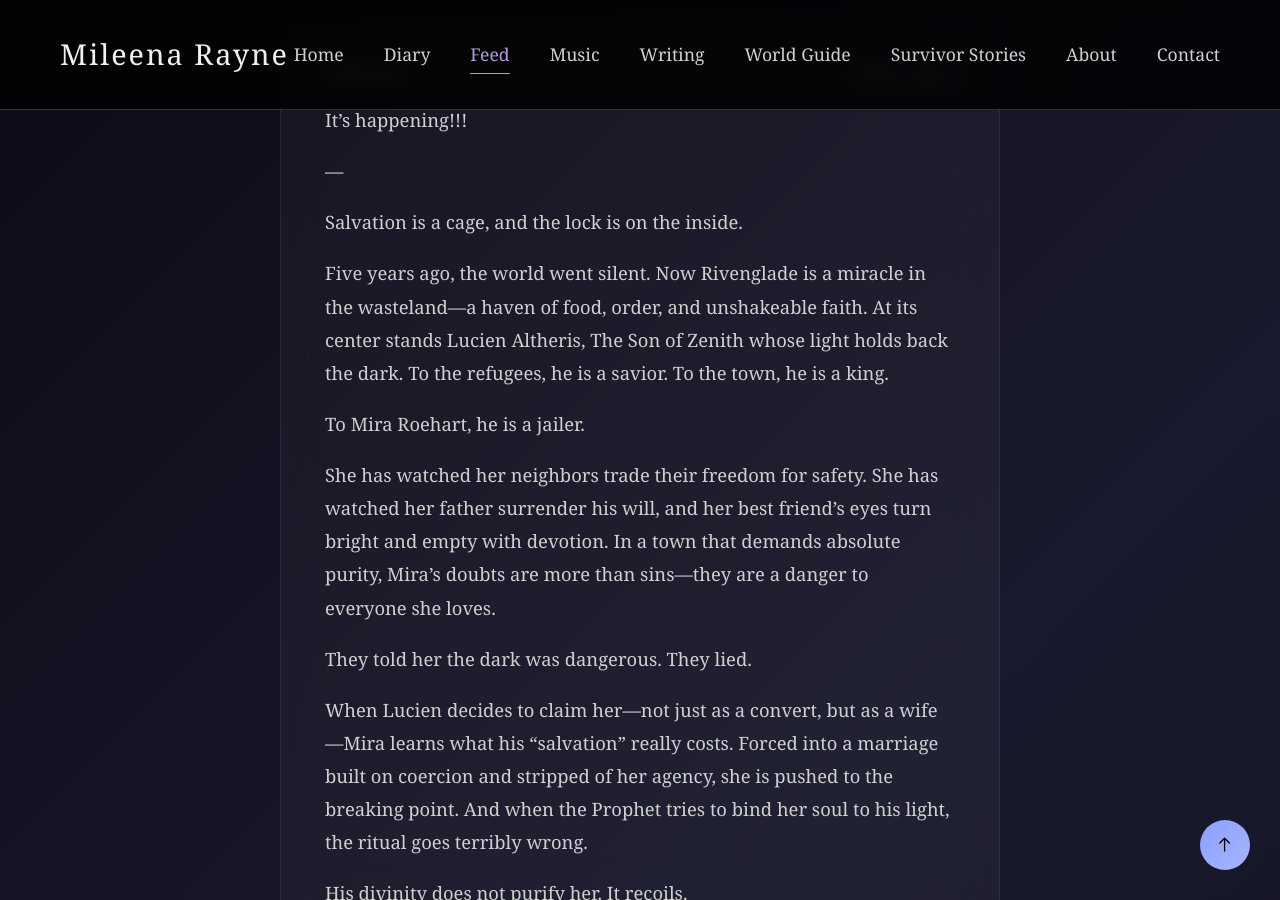
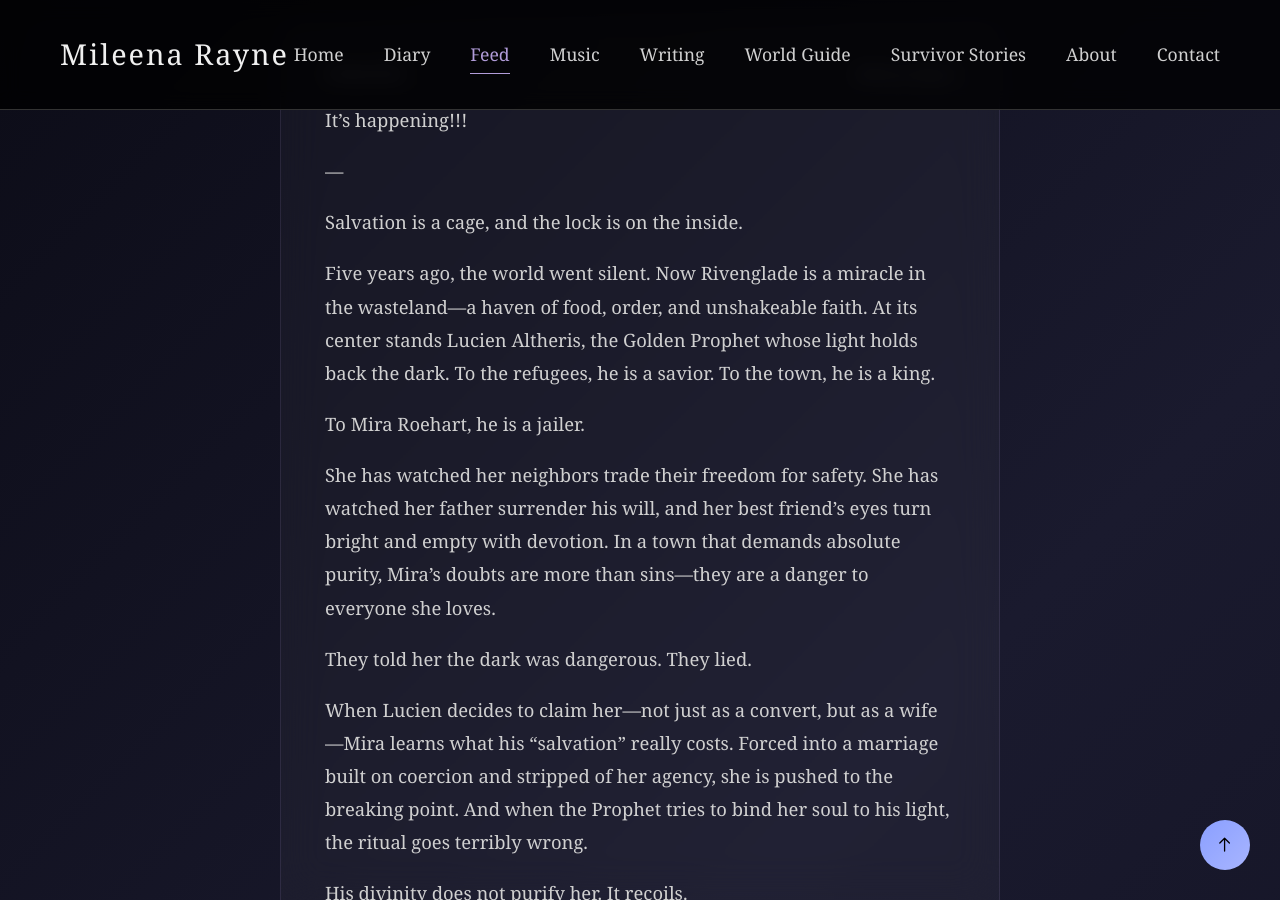
Before and after one commit to Mileena28/Mileena28.github.io, a Jekyll site: the page built from _social/its-happening.html, in a window 1280 px wide and 900 px high, scrolled down 380 px. Built offline with Jekyll 4.4.1, drawn with Linux system fonts in a browser that asks for light colours.

Commit message:
Sync social media posts into The Feed

```diff
--- a/_social/a-little-girl-with-a-dream.html
+++ b/_social/a-little-girl-with-a-dream.html
@@ -77,7 +77,7 @@ When she’s not writing, Mileena is a nurse with a passion for healing, a music
 <p class="social-note">[Blurb]<br>
 “Salvation is a cage, and the lock is on the inside.</p>
 
-<p>Five years ago, the world went silent. Now Rivenglade is a miracle in the wasteland — a haven of food, order, and unshakeable faith. At its center stands Lucien Altheris, The Son of Zenith whose light holds back the dark. To the refugees, he is a savior. To the town, he is a king.</p>
+<p>Five years ago, the world went silent. Now Rivenglade is a miracle in the wasteland — a haven of food, order, and unshakeable faith. At its center stands Lucien Altheris, the Golden Prophet whose light holds back the dark. To the refugees, he is a savior. To the town, he is a king.</p>
 
 <p>To Mira Roehart, he is a jailer.</p>
 
--- a/_social/its-happening.html
+++ b/_social/its-happening.html
@@ -5,7 +5,7 @@ undated: true
 category: "Social Media"
 tags: [social-media]
 source_file: "Its-Happening.md"
-excerpt: "It’s happening!!! — Salvation is a cage, and the lock is on the inside. Five years ago, the world went silent. Now Rivenglade is a miracle in the wasteland—a haven of food, order, and unshakeable faith. At its center stands Lucien Altheris, The Son of Zenith whose light holds back the dark. To the…"
+excerpt: "It’s happening!!! — Salvation is a cage, and the lock is on the inside. Five years ago, the world went silent. Now Rivenglade is a miracle in the wasteland—a haven of food, order, and unshakeable faith. At its center stands Lucien Altheris, the Golden Prophet whose light holds back the dark. To the…"
 description: "It’s happening!!! — Salvation is a cage, and the lock is on the inside. Five years ago, the world went silent. Now Rivenglade is a miracle in the…"
 ---
 <p>It’s happening!!!</p>
@@ -14,7 +14,7 @@ description: "It’s happening!!! — Salvation is a cage, and the lock is on th
 
 <p>Salvation is a cage, and the lock is on the inside.</p>
 
-<p>Five years ago, the world went silent. Now Rivenglade is a miracle in the wasteland—a haven of food, order, and unshakeable faith. At its center stands Lucien Altheris, The Son of Zenith whose light holds back the dark. To the refugees, he is a savior. To the town, he is a king.</p>
+<p>Five years ago, the world went silent. Now Rivenglade is a miracle in the wasteland—a haven of food, order, and unshakeable faith. At its center stands Lucien Altheris, the Golden Prophet whose light holds back the dark. To the refugees, he is a savior. To the town, he is a king.</p>
 
 <p>To Mira Roehart, he is a jailer.</p>
 
```
